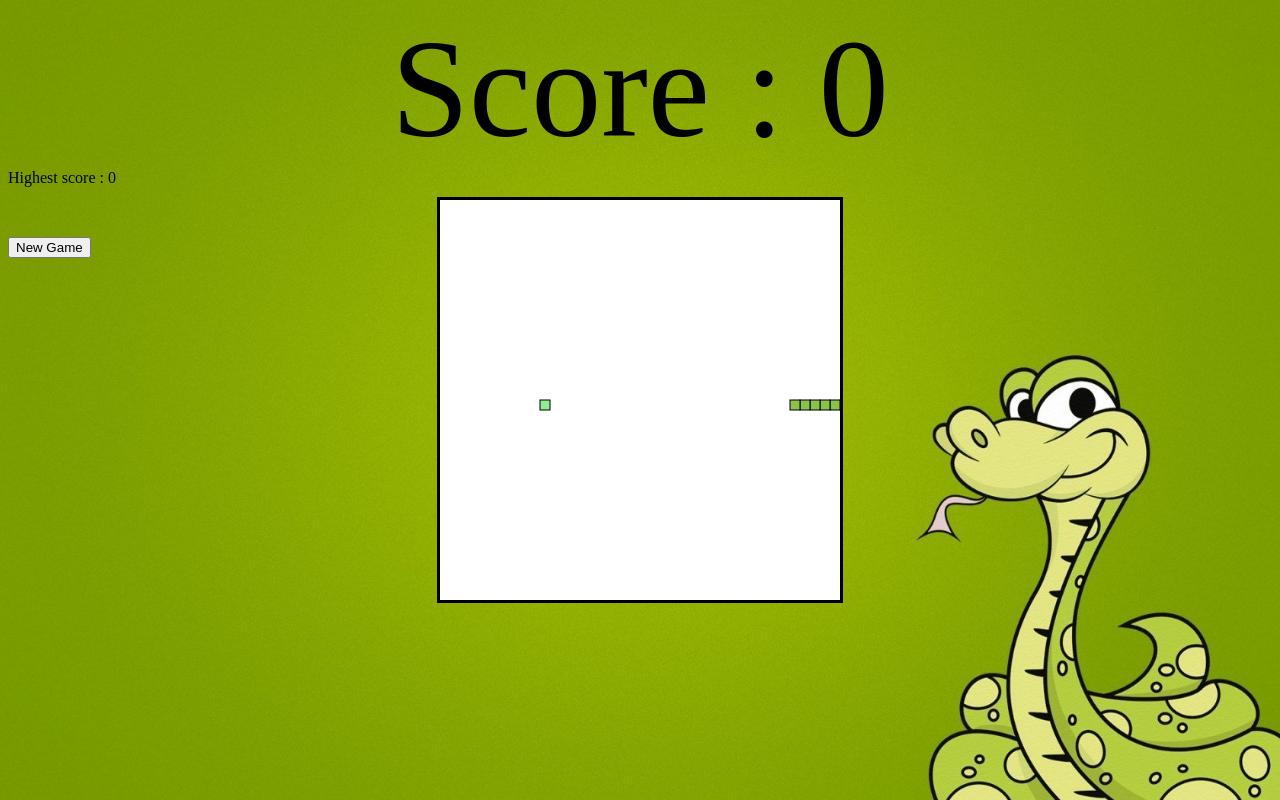
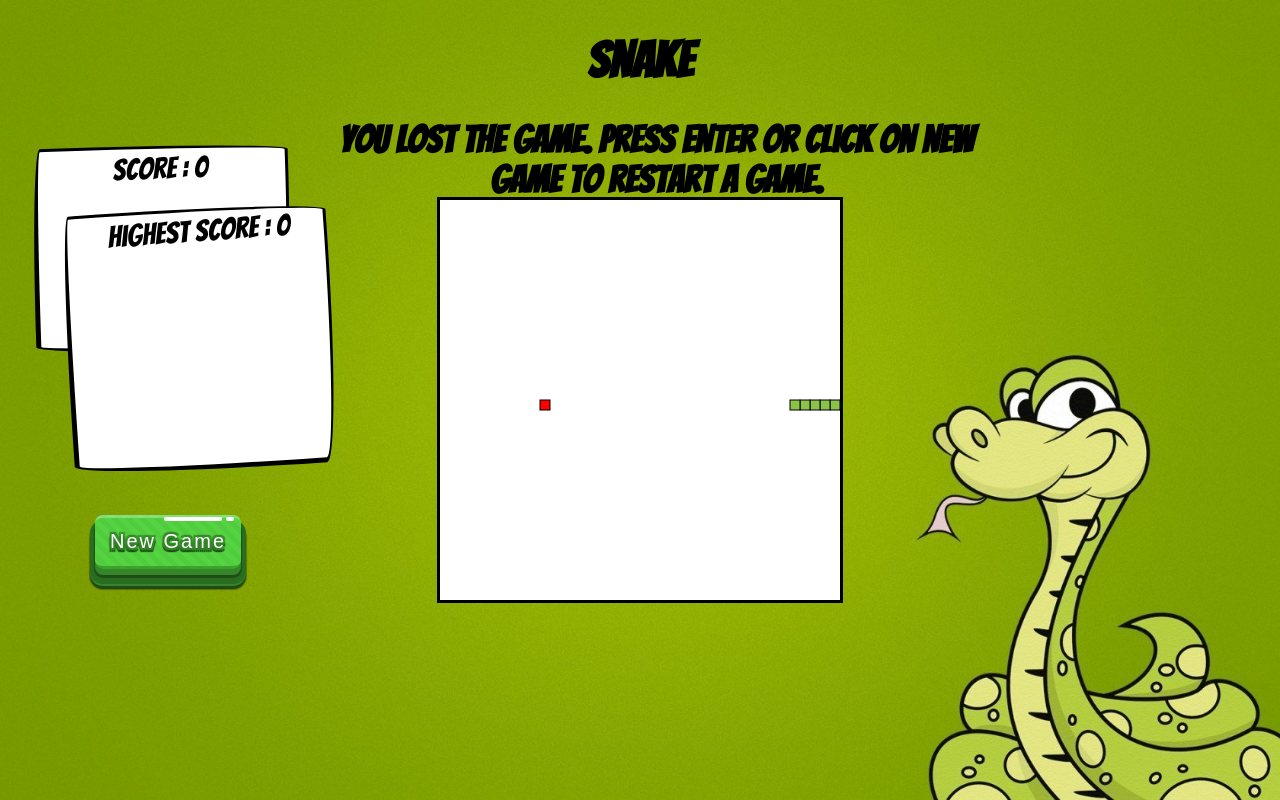
Before and after one commit to Eizann/Snake-Game, a plain HTML site: page index.html in a window 1280 px wide. Drawn offline with Linux system fonts and the light colour scheme.

Commit message:
snake done

```diff
--- a/index.html
+++ b/index.html
@@ -11,12 +11,16 @@
 </head>
 
 <body>
-    <div id="score">Score : 0</div>
-    <div id="highest-score">Highest score : <span>0</span></div>
-    <main>
-        <button id="new-game">New Game</button>
-    </main>
+    <h1>Snake</h1>
+    <div id="box-container">
+        <div class="box box2">
+            <div id="score">Score : 0</div>
+            <div id="highest-score" class="box box2">Highest score : <span>0</span></div>
+        </div>
+    </div>
+
     <canvas id="gameCanvas" width="400" height="400"></canvas>
+    <button id="new-game" class="game-button green">New Game</button>
 </body>
 
 </html>
--- a/index.js
+++ b/index.js
@@ -3,14 +3,18 @@ const boardContext = gameCanvas.getContext("2d");
 const newGameButton = document.getElementById('new-game');
 const scoreBoard = document.getElementById('score');
 const higherScore = document.querySelector('#highest-score span');
+const bodySelector = document.querySelector('body');
+const headingElement = document.createElement('h2');
+const gameoverPrompt = headingElement.innerHTML = 'You lost the game. Press ENTER or click on new game to restart a game.';
 
+headingElement.id = 'gameover-text';
+
+let gameOverSound = new sound("gameover.mp3");
+let eatAppleSound = new sound("eatapple.mp3");
 let myMusic;
 myMusic = new sound("snakemusic.mp3");
 document.querySelector('audio').loop = true;
 myMusic.play();
-
-let gameOverSound = new sound("gameover.mp3");
-let eatAppleSound = new sound("eatapple.mp3");
 
 let snake = [
     { x: 200, y: 200 },
@@ -32,8 +36,8 @@ let food_y;
 function drawSnakeParts(snakePos) {
     boardContext.fillStyle = '#8bc34a';
     boardContext.strokestyle = 'darkblue';
-    boardContext.fillRect(snakePos.x, snakePos.y, 10, 10); //Draws a filled rectangle.
-    boardContext.strokeRect(snakePos.x, snakePos.y, 10, 10); //Draws a rectangular outline.
+    boardContext.fillRect(snakePos.x, snakePos.y, 10, 10);
+    boardContext.strokeRect(snakePos.x, snakePos.y, 10, 10);
 }
 
 // Function to draw the snake
@@ -102,7 +106,9 @@ function change_direction(event) {
 function has_game_ended() {
     for (let i = 4; i < snake.length; i++) {
         if (snake[i].x === snake[0].x && snake[i].y === snake[0].y) {
+            document.querySelector('audio').loop = false;
             gameOverSound.play();
+            bodySelector.appendChild(headingElement);
             return true;
         }
     }
@@ -112,7 +118,9 @@ function has_game_ended() {
     const hitBottomWall = snake[0].y > board.height - 10;
 
     if (hitLeftWall || hitRightWall || hitToptWall || hitBottomWall) {
+        document.querySelector('audio').loop = false;
         gameOverSound.play();
+        bodySelector.appendChild(headingElement);
         return true;
     }
 }
@@ -134,8 +142,8 @@ function gen_food() {
 
 // Function to draw the food
 function drawFood() {
-    boardContext.fillStyle = 'lightgreen';
-    boardContext.strokestyle = 'darkgreen';
+    boardContext.fillStyle = 'red';
+    boardContext.strokestyle = 'black';
     boardContext.fillRect(food_x, food_y, 10, 10);
     boardContext.strokeRect(food_x, food_y, 10, 10);
 }
@@ -148,7 +156,6 @@ function main() {
         }
         return;
     }
-
     changing_direction = false;
     setTimeout(function onTick() {
         clearCanvas();
@@ -183,6 +190,8 @@ function newGame() {
         { x: 160, y: 200 },
         { x: 150, y: 200 }
     ]
+    myMusic.play();
+    document.getElementById('gameover-text').remove();
     score = 0;
     scoreBoard.innerHTML = `Score : ${score}`;
     food_x;
@@ -198,3 +207,9 @@ main();
 gen_food();
 document.addEventListener("keydown", change_direction);
 newGameButton.addEventListener("click", newGame);
+
+document.addEventListener('keydown', (e) => {
+    if (e.key === 'Enter') {
+        newGame();
+    }
+})
--- a/style.css
+++ b/style.css
@@ -1,4 +1,6 @@
-canvas {
+@import url(https://fonts.googleapis.com/css?family=Bangers);
+
+  canvas {
     border: 3px solid black;
   }
 
@@ -11,17 +13,149 @@ canvas {
 
   #score {
     text-align: center;
-    font-size: 140px;
+    font-size: 30px;
+    padding-top: 5px;
   }
 
   #highest-score {
     padding-bottom: 50px;
+    font-size: 30px;
+    padding-left: 10px;
+    text-align: center;
+    padding-top: 5px;
+  }
+
+  #box-container {
+    bottom: 500px;
   }
 
   html {
+    height: 800px;
     background: url('./snakebackground.jpg') no-repeat center center fixed;
     -webkit-background-size: cover;
     -moz-background-size: cover;
     -o-background-size: cover;
     background-size: cover;
   }
+
+  h2 {
+    margin-right: 275px;
+  }
+
+body{
+  text-align: center;
+  font-family: 'Bangers', cursive;
+  font-size: 25px;
+  padding-top: 0;
+}
+
+#button-container {
+  width: 100px;
+  height: 150px;
+  float: left;
+}
+
+.box{
+  margin:25px;
+  width:250px;
+  height:200px;
+  background:#fff;
+  border: solid black;
+  border-color: black;
+  float:left;
+}
+
+.box1{
+  border-width: 3px 4px 3px 5px;
+  border-radius:95% 4% 92% 5%/4% 95% 6% 95%;
+  transform: rotate(2deg);
+}
+.box2{
+  width:250px;
+  border-width: 3px 3px 5px 5px;
+  border-radius:4% 95% 6% 95%/95% 4% 92% 5%;
+  transform: rotate(-2deg);
+}
+
+.box3{
+  border-width: 5px 3px 3px 5px;
+  border-radius:95% 4% 97% 5%/4% 94% 3% 95%;
+  transform: rotate(2deg);
+}
+
+.oddboxinner{
+  margin:15px;
+  transform: rotate(-2deg);
+}
+
+.evenboxinner{
+  transform: rotate(2deg);
+  margin:15px;
+  padding:0 5px;
+  float:right;
+  background:#ddd;
+  border:1px solid #222;
+  box-shadow:3px 3px 0 #222;
+}
+
+.game-button.green {
+  background: repeating-linear-gradient( 45deg, #54d440, #54d440 5px, #52cc3f 5px, #52cc3f 10px);
+   box-shadow: 0 6px 0 #348628, 0 8px 1px 1px rgba(0,0,0,.3), 0 10px 0 5px #2a6d20, 0 12px 0 5px #39822e, 0 15px 0 5px #1d4c16, 0 15px 1px 6px rgba(0,0,0,.3);
+   border-bottom: 3px solid rgba(40, 117, 29, 0.5);
+   text-shadow: 2px 2px 1px #348628, -2px 2px 1px #348628, 2px -2px 1px #348628, -2px -2px 1px #348628, 0px 2px 1px #348628, 0px -2px 1px #348628, 0px 4px 1px #1d4c16, 2px 4px 1px #1d4c16, -2px 4px 1px #1d4c16;
+}
+
+.game-button.green:hover {
+ top:480px;
+ box-shadow: 0 4px 0 #348628, 0 6px 1px 1px rgba(0,0,0,.3), 0 8px 0 5px #2a6d20, 0 10px 0 5px #39822e, 0 13px 0 5px #1d4c16, 0 13px 1px 6px rgba(0,0,0,.3);
+}
+
+.game-button {
+  left: 80px;
+  top: 500px;
+  position: absolute;
+  cursor: pointer;
+  text-decoration: none !important;
+  outline: none !important;
+  font-family: 'Carter One', sans-serif;
+  font-size: 20px;
+  line-height: 1.5em;
+  letter-spacing: .1em;
+  text-shadow: 2px 2px 1px #0066a2, -2px 2px 1px #0066a2, 2px -2px 1px #0066a2, -2px -2px 1px #0066a2, 0px 2px 1px #0066a2, 0px -2px 1px #0066a2, 0px 4px 1px #004a87, 2px 4px 1px #004a87, -2px 4px 1px  #004a87;
+  border: none;
+  margin: 15px 15px 30px;
+  background: repeating-linear-gradient( 45deg, #3ebbf7, #3ebbf7 5px, #45b1f4 5px, #45b1f4 10px);
+  border-bottom: 3px solid rgba(16, 91, 146, 0.5);
+  border-top: 3px solid rgba(255,255,255,.3);
+  color: #fff !important;
+  border-radius: 8px;
+  padding: 8px 15px 10px;
+  box-shadow: 0 6px 0 #266b91, 0 8px 1px 1px rgba(0,0,0,.3), 0 10px 0 5px #12517d, 0 12px 0 5px #1a6b9a, 0 15px 0 5px #0c405e, 0 15px 1px 6px rgba(0,0,0,.3);
+}
+
+.game-button:hover {
+  top: 2px;
+  box-shadow: 0 4px 0 #266b91, 0 6px 1px 1px rgba(0,0,0,.3), 0 8px 0 5px #12517d, 0 10px 0 5px #1a6b9a, 0 13px 0 5px #0c405e, 0 13px 1px 6px rgba(0,0,0,.3);
+}
+
+.game-button::before {
+  content: '';
+  height: 10%;
+  position: absolute;
+  width: 40%;
+  background: #fff;
+  right: 13%;
+  top: -3%;
+  border-radius: 99px;
+  }
+
+.game-button::after {
+  content: '';
+  height: 10%;
+  position: absolute;
+  width: 5%;
+  background: #fff;
+  right: 5%;
+  top: -3%;
+  border-radius: 99px;
+  }
```
